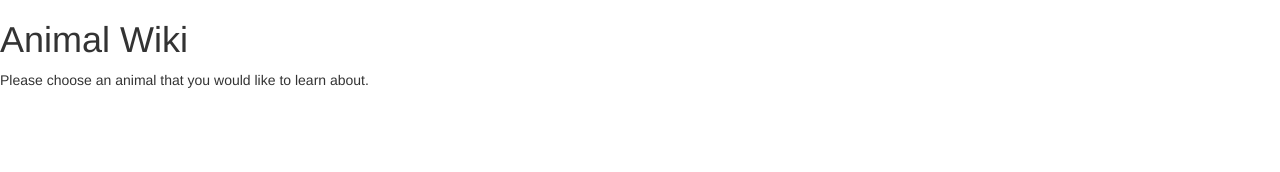
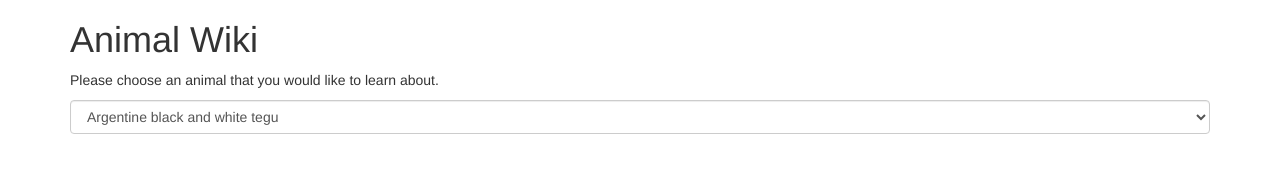
Before and after one commit to lucianmiller/animal-wiki, a plain HTML site: page index.html in a window 1280 px wide. Drawn offline with Linux system fonts and the light colour scheme.

Commit message:
It will add form with animals to choose from

```diff
--- a/index.html
+++ b/index.html
@@ -8,7 +8,17 @@
   <title>Animal Wiki</title>
 </head>
 <body>
-  <h1>Animal Wiki</h1>
-  <p>Please choose an animal that you would like to learn about.</p>
+  <div class="container">
+    <h1>Animal Wiki</h1>
+    <p>Please choose an animal that you would like to learn about.</p>
+
+    <form id="form">
+      <select class="form-control" id="animals">
+        <option value="tegu">Argentine black and white tegu</option>
+        <option value="kestrel">North American Kestrel</option>
+        <option value="wolf">Maned Wolf</option>
+      </select>
+    </form>
+  </div>
 </body>
 </html>
```
